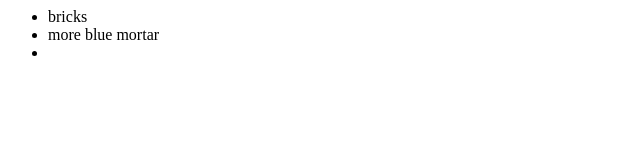
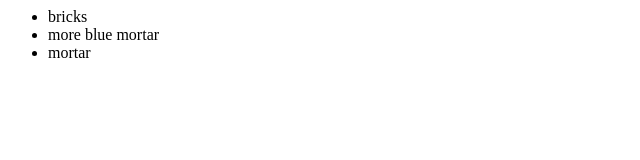
Before and after one commit to cemclean/newGitTest, a plain HTML site: page index.html in a window 1280 px wide. Shown: the full height of the page, 0-640 px from the left. Drawn offline with Linux system fonts and the light colour scheme.

Commit message:
fixed spelling

```diff
--- a/index.html
+++ b/index.html
@@ -5,7 +5,7 @@
       <ul>
         <li>bricks</li>
         <li>more blue mortar</li>
-        <li><mortar/li>
+        <li>mortar</li>
       </ul>
     </div>
   </body>
```
